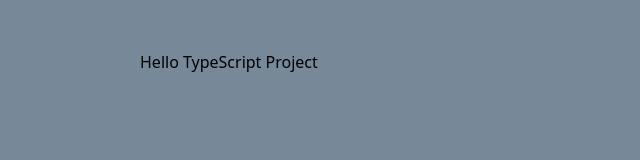
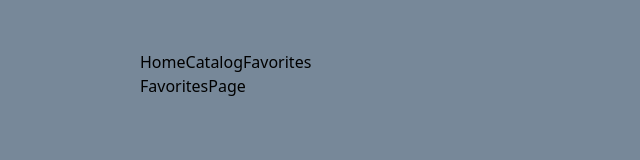
Before and after one commit to Oleksandr-Zhunkin/Cars_adverts, a React (Vite) app: page /favorites in a window 1280 px wide. Shown: the top 160 px of the page, without its empty margins (0-640 px from the left). Built offline with nearby package versions, Linux system fonts and the light colour scheme.

Commit message:
layuot, routes

```diff
--- a/package.json
+++ b/package.json
@@ -15,6 +15,8 @@
     "react": "^18.2.0",
     "react-dom": "^18.2.0",
     "react-icons": "^5.2.1",
+    "react-router": "^6.25.1",
+    "react-router-dom": "^6.25.1",
     "sass": "^1.77.8",
     "yup": "^1.4.0"
   },
--- a/src/components/App/App.tsx
+++ b/src/components/App/App.tsx
@@ -1,12 +1,25 @@
+import { Navigate, Route, Routes } from "react-router";
 import Container from "../Container/Container";
 import Section from "../Section/Section";
+import Layout from "../Layout/Layout";
+import HomePage from "../../pages/HomePage/HomePage";
+import CatalogPage from "../../pages/CatalogPage/CatalogPage";
+import FavoritesPage from "../../pages/FavoritesPage/FavoritesPage";
 import "./App.scss";
 
 function App() {
   return (
     <Section>
       <Container>
-        <h1>Hello TypeScript Project </h1>
+        <Routes>
+          <Route path="/" element={<Layout />}>
+            <Route index element={<HomePage />} />
+            <Route path="/catalog" element={<CatalogPage />} />
+            <Route path="/favorites" element={<FavoritesPage />} />
+          </Route>
+
+          <Route path="*" element={<Navigate to="/" />} />
+        </Routes>
       </Container>
     </Section>
   );
--- /dev/null
+++ b/src/components/Layout/Layout.tsx
@@ -0,0 +1,13 @@
+import { Outlet } from "react-router";
+import Navigation from "../Navigation/Navigation";
+
+const Layout = () => {
+  return (
+    <>
+      <Navigation />
+      <Outlet />
+    </>
+  );
+};
+
+export default Layout;
--- /dev/null
+++ b/src/components/Navigation/Navigation.tsx
@@ -0,0 +1,13 @@
+import { NavLink } from "react-router-dom";
+
+const Navigation = () => {
+  return (
+    <header>
+      <NavLink to="/">Home</NavLink>
+      <NavLink to="/catalog">Catalog</NavLink>
+      <NavLink to="/favorites">Favorites</NavLink>
+    </header>
+  );
+};
+
+export default Navigation;
--- a/src/main.tsx
+++ b/src/main.tsx
@@ -2,9 +2,12 @@ import React from "react";
 import ReactDOM from "react-dom/client";
 import App from "./components/App/App";
 import "./index.scss";
+import { BrowserRouter } from "react-router-dom";
 
 ReactDOM.createRoot(document.getElementById("root") as HTMLElement).render(
   <React.StrictMode>
-    <App />
+    <BrowserRouter>
+      <App />
+    </BrowserRouter>
   </React.StrictMode>
 );
--- /dev/null
+++ b/src/pages/CatalogPage/CatalogPage.tsx
@@ -0,0 +1,5 @@
+const CatalogPage = () => {
+  return <div>CatalogPage</div>;
+};
+
+export default CatalogPage;
--- /dev/null
+++ b/src/pages/FavoritesPage/FavoritesPage.tsx
@@ -0,0 +1,5 @@
+const FavoritesPage = () => {
+  return <div>FavoritesPage</div>;
+};
+
+export default FavoritesPage;
--- /dev/null
+++ b/src/pages/HomePage/HomePage.tsx
@@ -0,0 +1,5 @@
+const HomePage = () => {
+  return <div>HomePage</div>;
+};
+
+export default HomePage;
```
Also changed, not shown: 1 other file (tests, documents, lock files or other folders).
